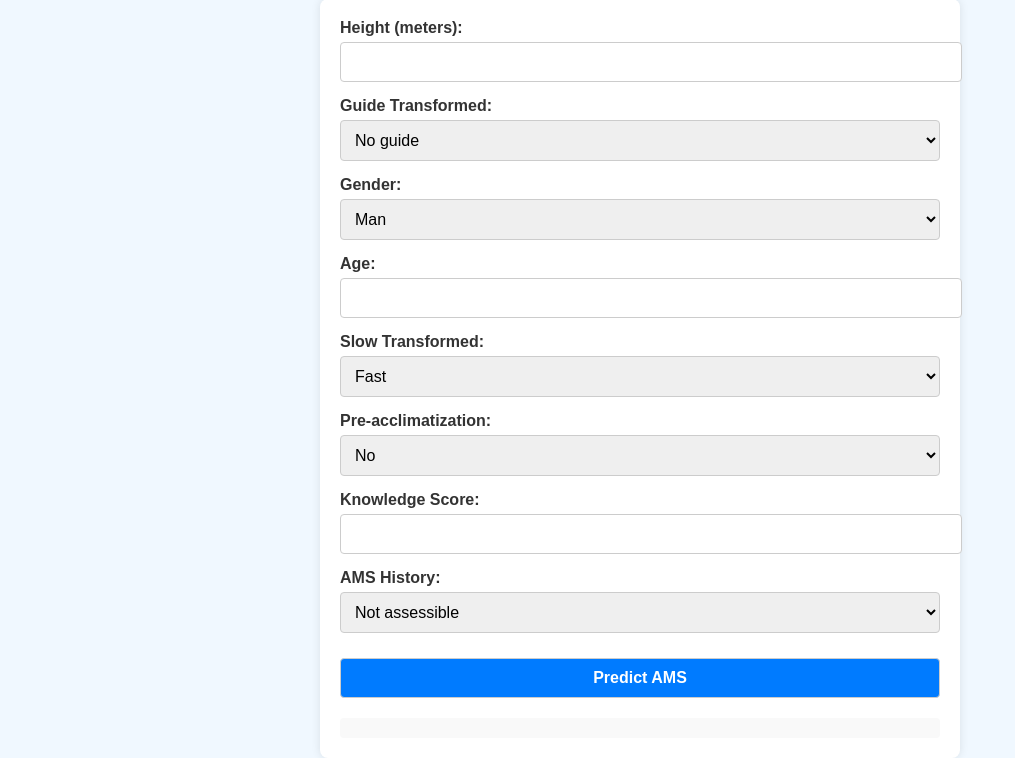
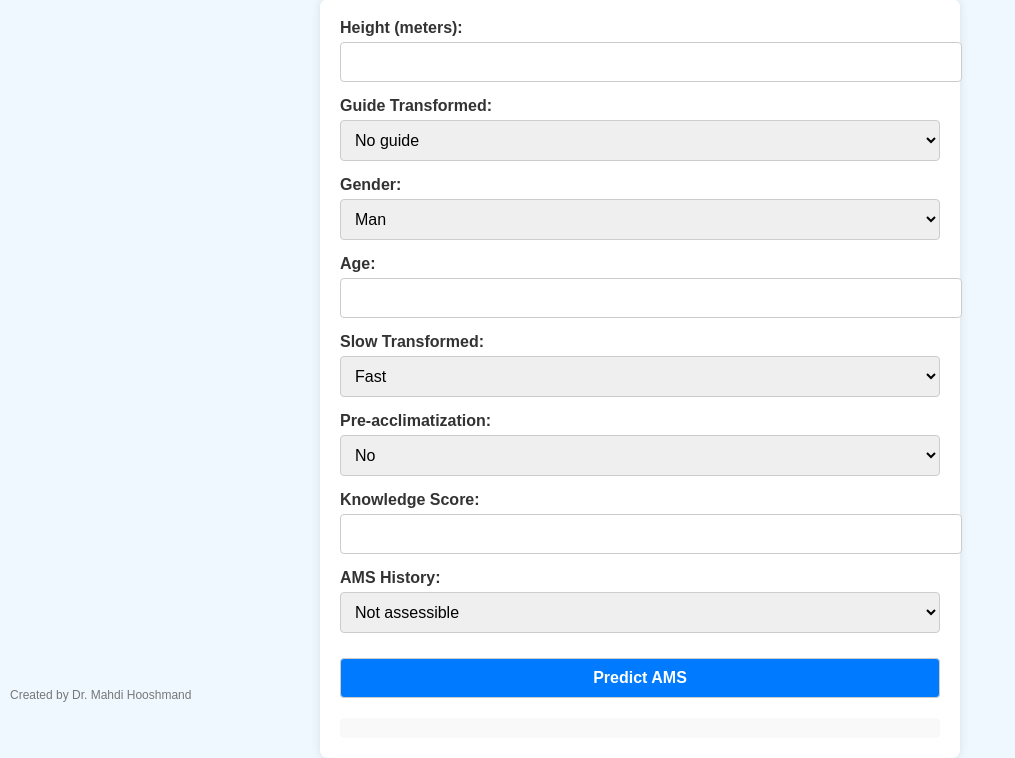
Before and after one commit to sr-bn98/AMS-Prediction-App, a Flask app: page / in a window 1280 px wide. Shown: the part 88-846 px from the top of the page, without its empty margins (0-1015 px from the left). Run offline with Flask 3, Linux system fonts and the light colour scheme.

Commit message:
Added footer for attribution

```diff
--- a/templates/index.html
+++ b/templates/index.html
@@ -66,6 +66,14 @@
             font-size: 18px;
             font-weight: bold;
             color: #4a4a4a; /* Dark grey */
+        }
+
+        footer {
+            position: fixed;
+            bottom: 10px;
+            left: 10px;
+            font-size: 12px;
+            color: #777; /* Subtle gray for footer text */
         }
     </style>
 </head>
@@ -137,6 +145,10 @@
         </div>
     </div>
 
+    <footer>
+        Created by Dr. Mahdi Hooshmand
+    </footer>
+
     <script>
         const form = document.getElementById('amsForm');
         form.addEventListener('submit', async (event) => {
```
